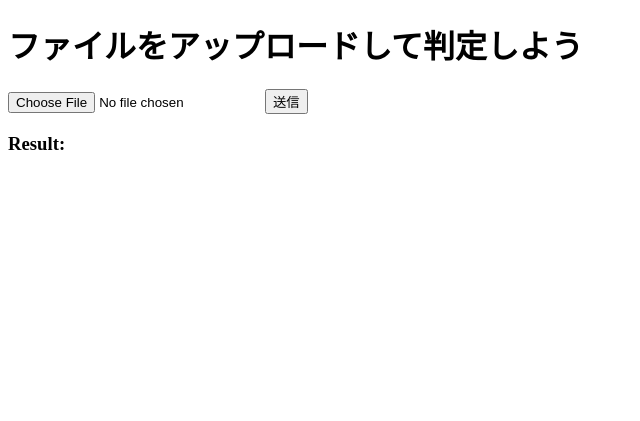
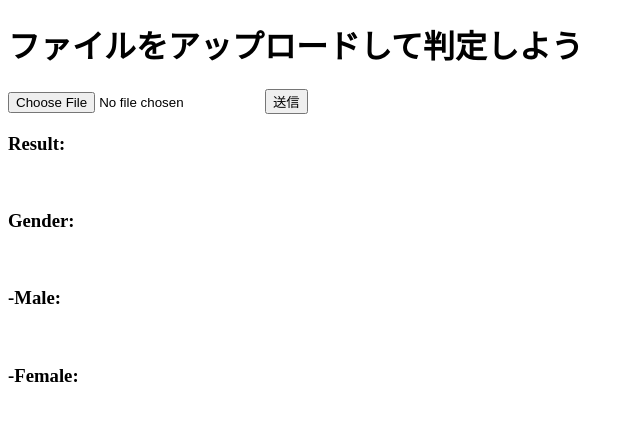
Before and after one commit to od-erdene/cprofiler, a Flask app: page / in a window 1280 px wide. Shown: the top 421 px of the page, without its empty margins (0-640 px from the left). Run offline with Flask 2, Linux system fonts and the light colour scheme; parts of the project's set-up code (start-up, migrations or seed data) failed here and were passed over; some libraries are stand-ins or nearby versions.

Commit message:
fix template

```diff
--- a/app/main.py
+++ b/app/main.py
@@ -1,6 +1,8 @@
 # -*- coding: utf-8 -*-
 from flask import Flask, render_template, request, send_from_directory, jsonify
 from flask_cors import CORS
+
+from models import LGBMModel
 
 import os
 import sys
@@ -9,7 +11,7 @@
 
 # アップロードされる拡張子の制限
 ALLOWED_EXTENSIONS = set(['csv'])
-
+model = LGBMModel()
 app = Flask(__name__)
 CORS(app)
 
@@ -31,23 +33,20 @@
 
 @app.route('/upload', methods=['POST'])
 def upload():
-    print("upload")
     # ファイルがなかった場合の処理
     if 'file' in request.files:
-        return "ファイルがありません"
+        return jsonify(status="ファイルがありません")
 
     # データの取り出し
     file = request.files['csv_file']
-    print("file")
 
     # ファイルのチェック
     if file and allwed_file(file.filename):
-        # print(file)
+        response = model.predict(file)
 
-        return "test"
+        return jsonify(status="ok", val=response)
 
-    print("unknown error!")
-    return "unknown error!"
+    return jsonify(status="unknown error!")
 
 def allwed_file(filename):
     # .があるかどうかのチェックと、拡張子の確認
--- a/app/static/index.js
+++ b/app/static/index.js
@@ -14,7 +14,13 @@
     }).then(
         data => {
             console.log('success!'+ data);
-            $('#result').text(data);
+            if (data.status === "ok") {
+                $('#result').text("");
+                $('#male').text(data.sex.male);
+                $('#female').text(data.sex.female);
+            } else {
+                $('#result').text(data.status);
+            }
         },
         error => console.log('Error : ' + error)
     );
--- a/app/templates/index.html
+++ b/app/templates/index.html
@@ -19,6 +19,11 @@
     <div id="result_div">
         <h3>Result:</h3>
         <h3 id="result"></h3>
+        <br><h3>Gender:</h3>
+        <br><h3>-Male:</h3>
+        <h3 id="male"></h3>
+        <br><h3>-Female:</h3>
+        <h3 id="female"></h3>
     </div>
   </body>
 </html>
```
